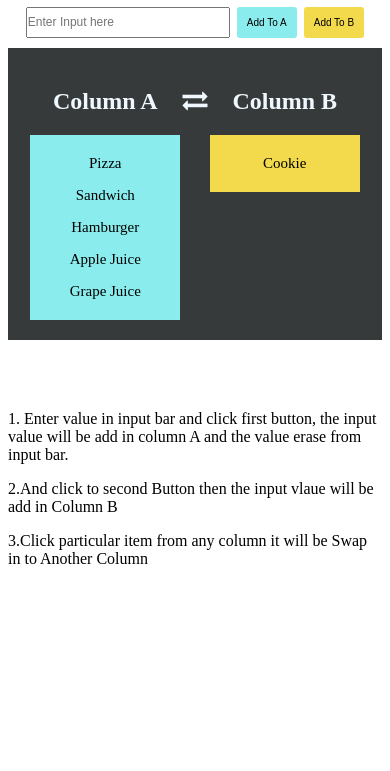
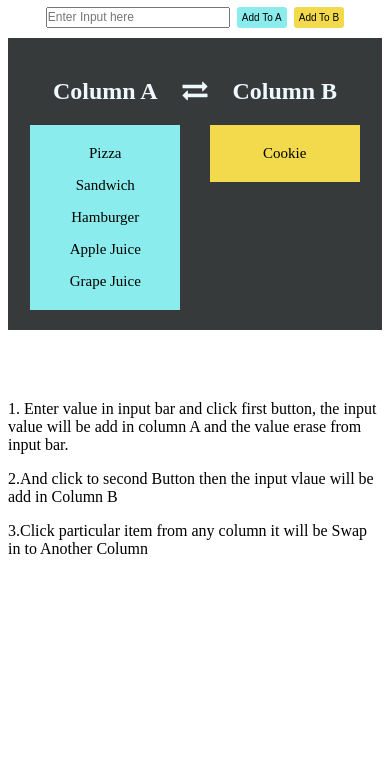
Before and after one commit to jays7744/Swap-List, a plain HTML site: page index.html in a window 390 px wide. Shown: the part 73-844 px from the top of the page. Drawn offline with Linux system fonts and the light colour scheme.

Commit message:
Update index.css

```diff
--- a/index.css
+++ b/index.css
@@ -55,17 +55,19 @@ input{ font-size: 17px;
     }
     #bt1{
         font-size: 10px;
-        padding: 10px;
+        padding: 5px;
+        color: black;
     }
     input{
-        width: 200px;
+        width: 180px;
         font-size: 12px;
         padding: 0px;
 
     }
     #bt2{
         font-size: 10px;
-        padding: 10px;
+        padding: 5px;
+        color: black;
 
 
     }
```
